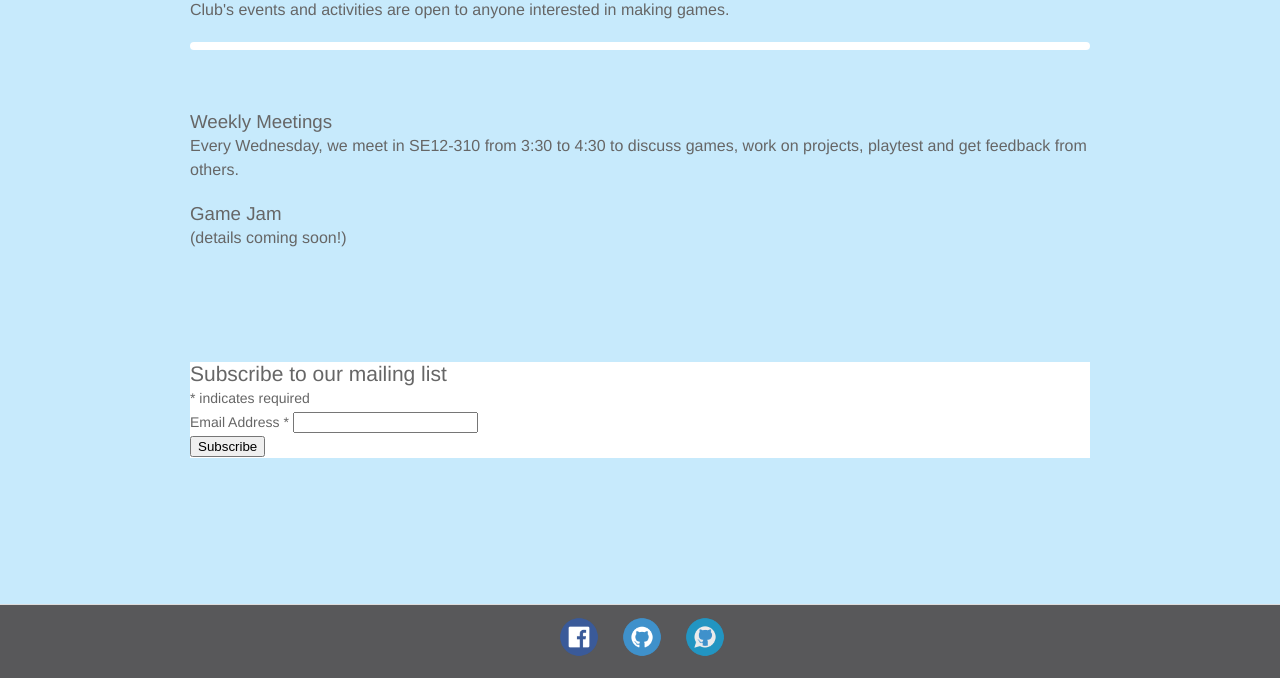
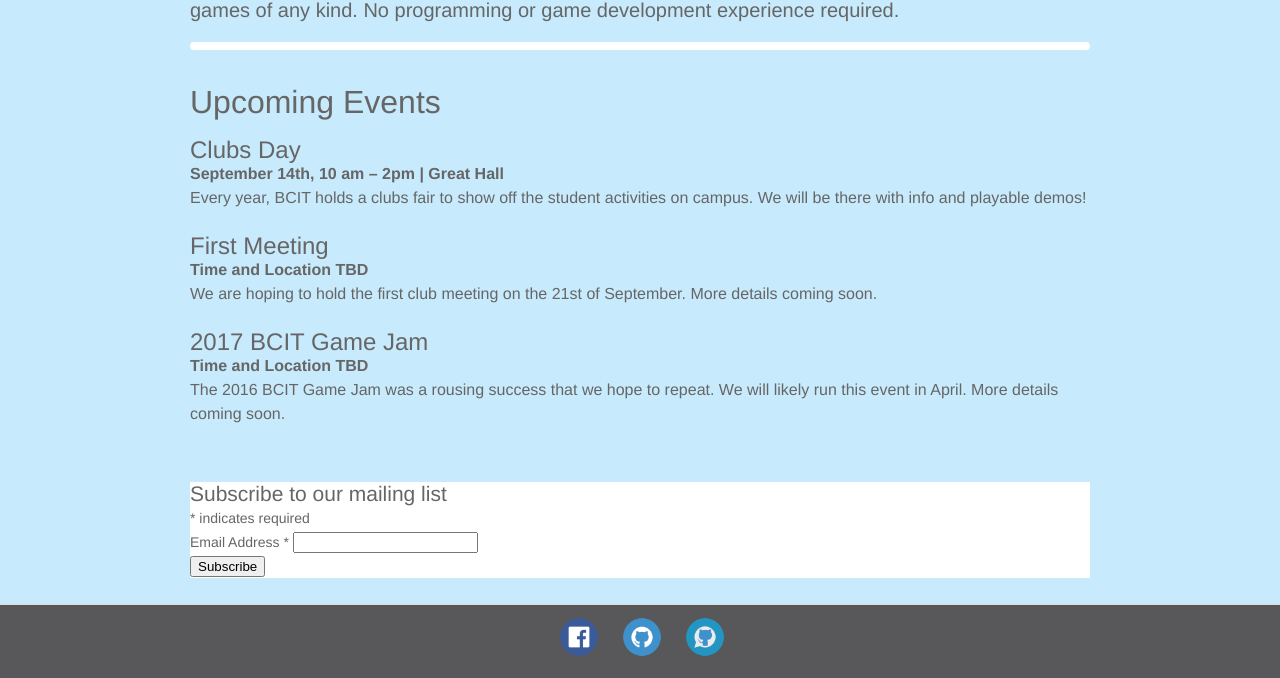
Before and after one commit to BCIT-GameDevClub/BCITOldWebsite, a Jekyll site: the page built from index.html, in a window 1280 px wide and 1400 px high, scrolled down 127 px. Shown: the part 722-1400 px from the top of the window. Built offline with Jekyll 4.4.1, drawn with Linux system fonts in a browser that asks for light colours; nearby versions of some CDN libraries; library files that are not in the unit come from our copies; the list of posts is cut into pages by our own code; comment, search, counter and statistics services are not loaded; some of the changed text lies outside the part shown.

Commit message:
front-page content, lousy markup and sketchy styles

```diff
--- a/_sass/_layout.scss
+++ b/_sass/_layout.scss
@@ -443,3 +443,27 @@
 .gdc-resources-toplevel li > a {
     font-weight: bold;
 }
+
+.gdc-frontpage-text {
+    font-size: 1.25em;
+}
+
+.gdc-frontpage-contentbox {
+
+}
+
+.gdc-frontpage-contentbox > h1 {
+    margin-bottom: 0;
+}
+
+.gdc-frontpage-contentbox > h2 {
+    margin-top: 1em;
+}
+
+.gdc-frontpage-contentbox p {
+    margin-bottom: 0;
+}
+
+#mc_embed_signup {
+    margin-top: 4em;
+}
--- a/css/flexslider.css
+++ b/css/flexslider.css
@@ -73,7 +73,7 @@ html[xmlns] .flexslider .slides {
  * DEFAULT THEME
  * ====================================================================================================================*/
 .flexslider {
-  margin: 0 0 60px;
+  margin: 0 0 40px;
   background: #fff;
   border: 4px solid #fff;
   position: relative;
--- a/index.html
+++ b/index.html
@@ -7,8 +7,8 @@ title:
   <img class="gdc-logo" src="img/banner.png" alt=""/>
 </div>
 
-<p>
-Formed in 2011, BCIT's Game Development Club is a space where creative people get together and explore the medium. The Club's events and activities are open to anyone interested in making games.
+<p class="gdc-frontpage-text">
+Come build worlds with us! Our events and activities are open to anyone interested in developing games of any kind. No programming or game development experience required.
 </p>
 
 <div class="flexslider gdc-slider">
@@ -29,11 +29,26 @@ Formed in 2011, BCIT's Game Development Club is a space where creative people ge
   </ul>
 </div>
 
-<h3>Weekly Meetings</h3>
-<p>Every Wednesday, we meet in SE12-310 from 3:30 to 4:30 to discuss games, work on projects, playtest and get feedback from others.</p>
+<div class="gdc-frontpage-contentbox">
+    <h1>Upcoming Events</h1>
 
-<h3>Game Jam</h3>
-<p>(details coming soon!)</p>
+    <h2>Clubs Day</h2>
+    <p><strong>September 14th, 10 am – 2pm | Great Hall</strong></p>
+    <p>Every year, BCIT holds a clubs fair to show off the student activities on campus. We will be there with info and playable demos!</p>
+
+    <h2>First Meeting</h2>
+    <p><strong>Time and Location TBD</strong></p>
+    <p>We are hoping to hold the first club meeting on the 21st of September. More details coming soon.</p>
+
+    <!--
+    <h2>Weekly Meetings</h2>
+    <p>Every Wednesday, we meet in SE12-310 from 3:30 to 4:30 to discuss games, work on projects, playtest and get feedback from others.</p>
+    -->
+
+    <h2>2017 BCIT Game Jam</h2>
+    <p><strong>Time and Location TBD</strong></p>
+    <p>The 2016 BCIT Game Jam was a rousing success that we hope to repeat. We will likely run this event in April. More details coming soon.</p>
+</div>
 
 <!-- Begin MailChimp Signup Form -->
 <link href="//cdn-images.mailchimp.com/embedcode/classic-081711.css" rel="stylesheet" type="text/css"/>
```
